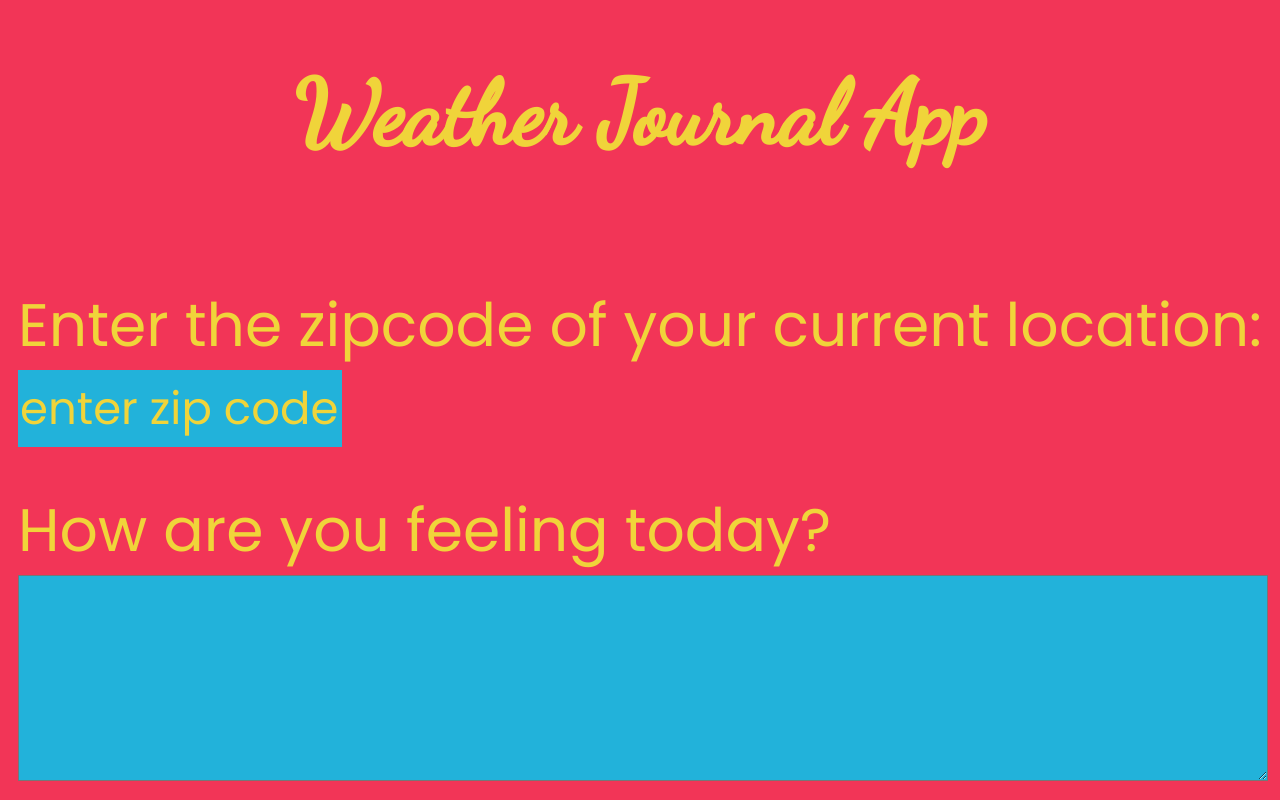
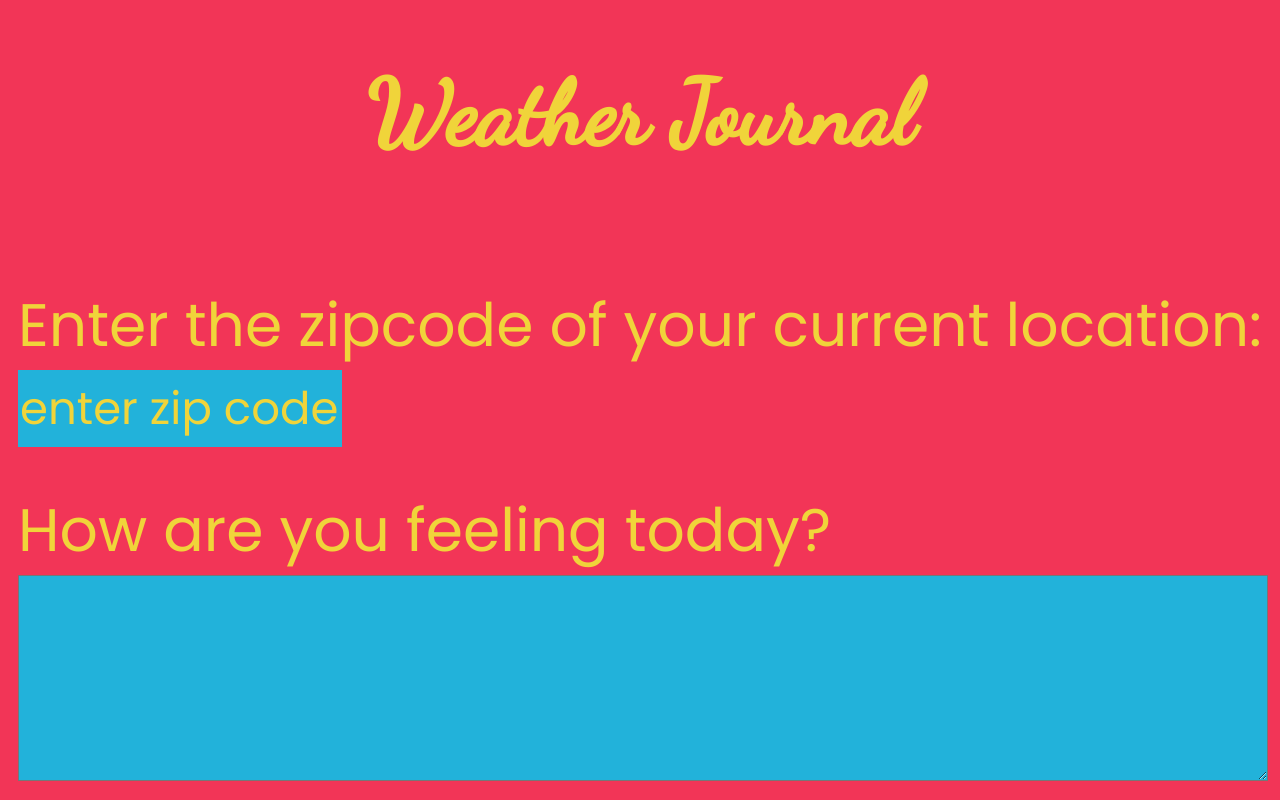
Before and after one commit to reyrey16/fend-weather-journal-app, a website: page website/index.html in a window 1280 px wide. Shown: the top 800 px of the page. Drawn offline with Linux system fonts and the light colour scheme; a web font is replaced by a local one.

Commit message:
style: Update h1

```diff
--- a/website/index.html
+++ b/website/index.html
@@ -10,7 +10,7 @@
 
 <div id="app">
   <div class="holder headline">
-    <h1>Weather Journal App</h1>
+    <h1>Weather Journal</h1>
   </div>
   <div class="holder zip">
     <label for="zip">Enter the zipcode of your current location:</label>
```
